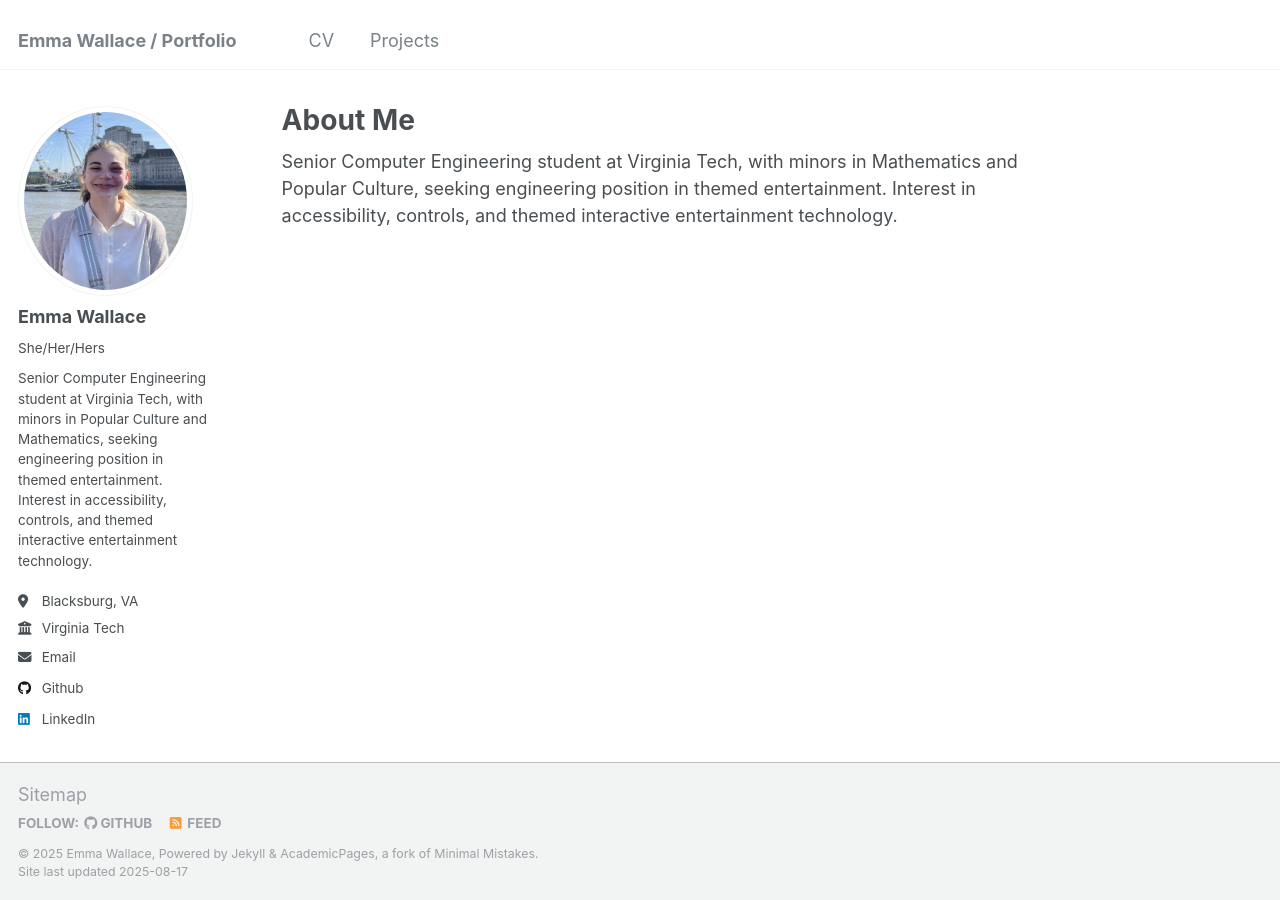
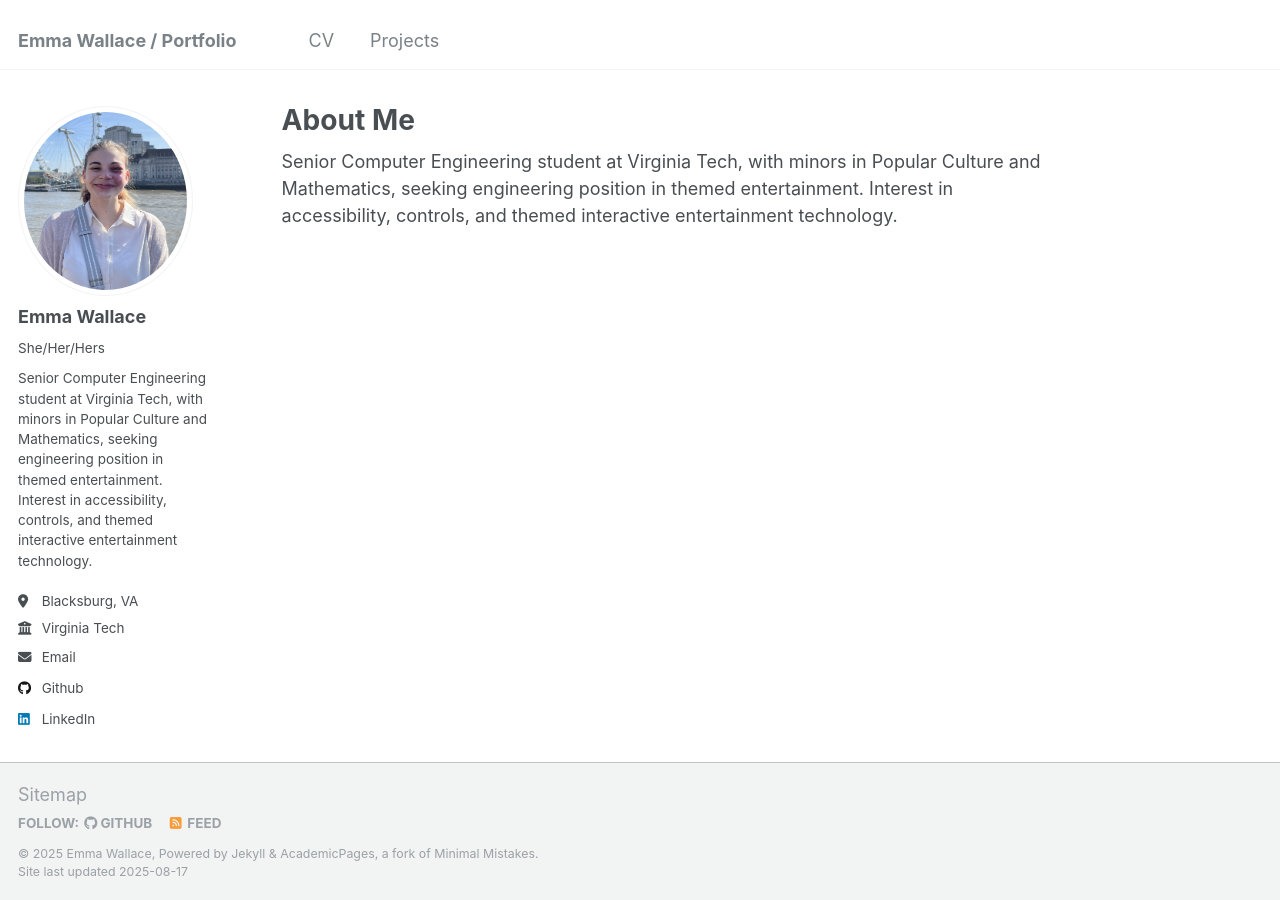
Before and after one commit to ewallace21/ewallace21.github.io, a Jekyll site: the page built from _pages/about.md, in a window 1280 px wide. Built offline with Jekyll 4.4.1, drawn with Linux system fonts in a browser that asks for light colours.

Commit message:
Update about.md

```diff
--- a/_pages/about.md
+++ b/_pages/about.md
@@ -7,4 +7,4 @@ redirect_from:
   - /about.html
 ---
 
-Senior Computer Engineering student at Virginia Tech, with minors in Mathematics and Popular Culture, seeking engineering position in themed entertainment. Interest in accessibility, controls, and themed interactive entertainment technology.
+Senior Computer Engineering student at Virginia Tech, with minors in Popular Culture and Mathematics, seeking engineering position in themed entertainment. Interest in accessibility, controls, and themed interactive entertainment technology.
```
